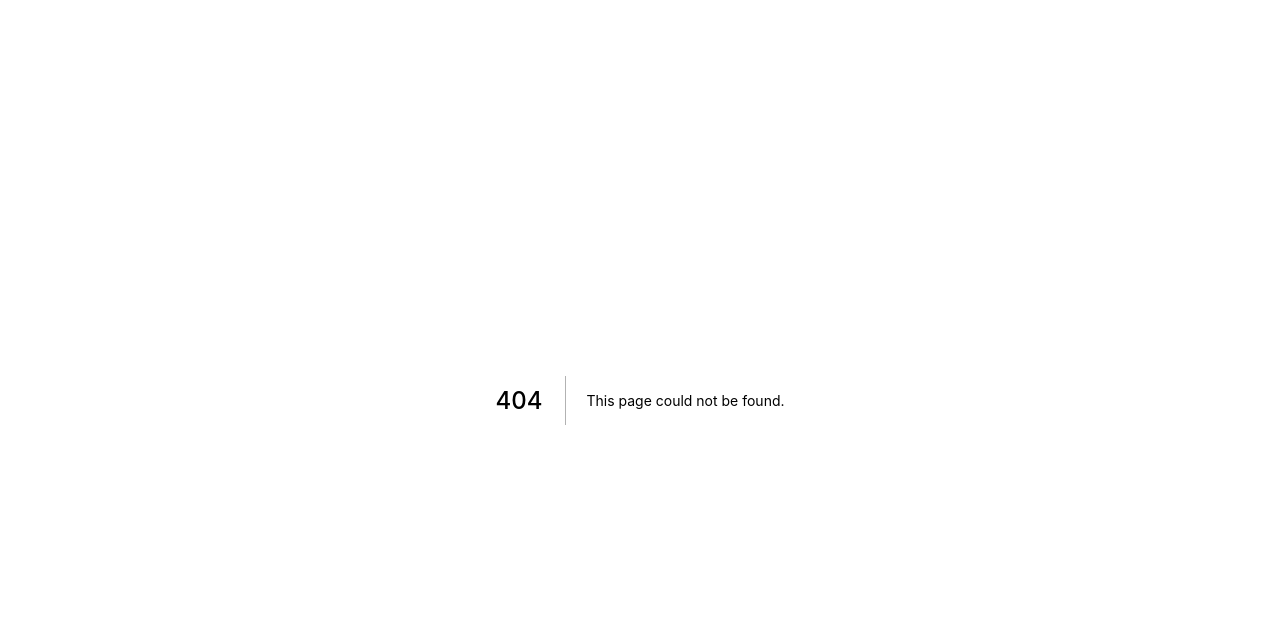
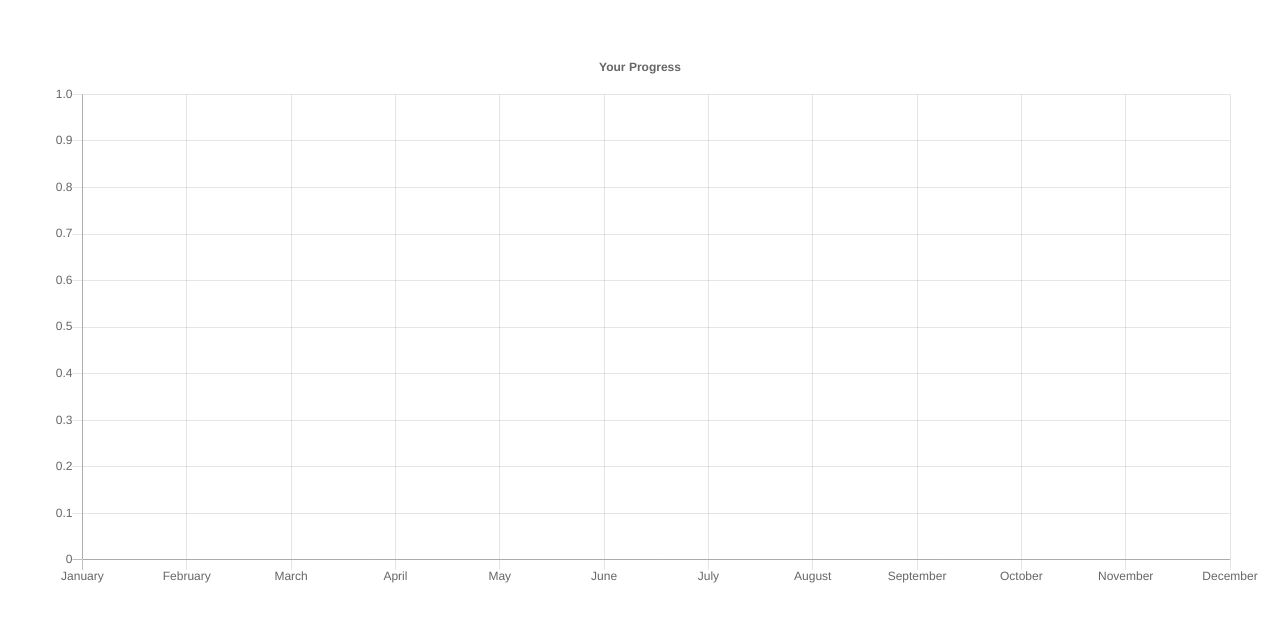
Before and after one commit to pshushereba/nutrition-tracker-fe-pt7, a Next.js app: page /progress/SampleChart in a window 1280 px wide. Before the commit this address had no page. Shown: the top 622 px of the page. Built offline with nearby package versions, Linux system fonts and the light colour scheme.

Commit message:
Used ChartJS to test progress chart.

```diff
--- /dev/null
+++ b/components/graphs/Graph.js
@@ -0,0 +1,48 @@
+import React from 'react'
+import { Line } from 'react-chartjs-2';
+
+const Graph = () => {
+
+    const graphData = {
+        data: {
+           datasets:
+                {
+                    data: [172, 170.2, 169.6, 169.4]
+                }
+        }
+    }
+
+    const graphOptions = {
+
+        layout: {
+            padding: 50
+        },
+
+        title: {
+            display: true,
+            text: 'Your Progress'
+        },
+
+        scales: {
+            yAxes: {
+                ticks: {
+                    min: 100,
+                    max: 300
+                }
+            },
+
+            xAxes: [{
+                type: 'category',
+                labels: ['January', 'February', 'March', 'April', 'May', 'June', 'July', 'August', 'September', 'October', 'November', 'December']
+            }]
+        }
+    }
+
+    return (
+        <div>
+            <Line data={graphData} options={graphOptions} />
+        </div>
+    )
+}
+
+export default Graph;
--- a/package.json
+++ b/package.json
@@ -17,6 +17,7 @@
     "apollo-client": "2.6.4",
     "apollo-link-http": "1.5.15",
     "autoprefixer": "^9.7.4",
+    "chart.js": "^2.9.3",
     "graphql": "^14.0.2",
     "graphql-request": "^1.8.2",
     "graphql-tag": "2.10.1",
@@ -24,6 +25,7 @@
     "next": "9.2.1",
     "postcss-import": "^12.0.1",
     "react": "16.12.0",
+    "react-chartjs-2": "^2.9.0",
     "react-dom": "16.12.0",
     "swr": "^0.1.16",
     "tailwindcss": "^1.2.0"
--- /dev/null
+++ b/pages/progress/SampleChart.js
@@ -0,0 +1,12 @@
+import React from 'react'
+import Graph from '../../components/graphs/Graph.js';
+
+const SampleChart = () => {
+    return (
+        <div>
+            <Graph />
+        </div>
+    )
+}
+
+export default SampleChart;
```
Also changed, not shown: 1 other file (tests, documents, lock files or other folders).
